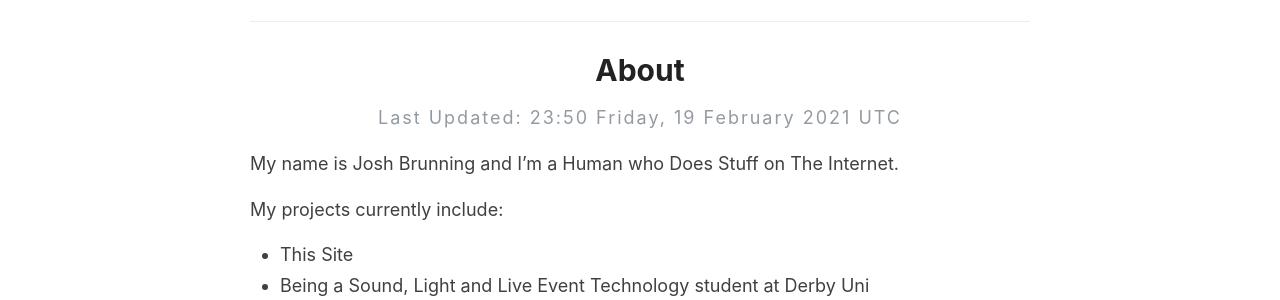
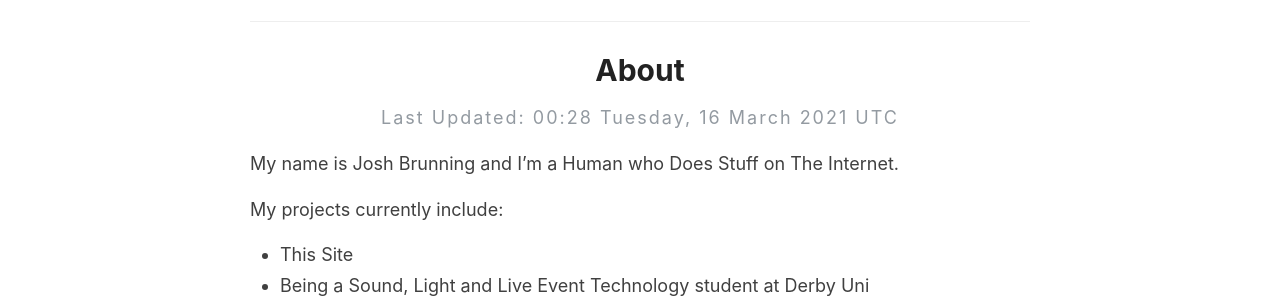
Before and after one commit to josh-justjosh/blog, a Jekyll site: the page built from _pages/Shared Content/about.md, in a window 1280 px wide. Shown: the part 142-442 px from the top of the page. Built offline with Jekyll 4.4.1, drawn with Linux system fonts in a browser that asks for light colours.

Commit message:
Update file(s) "/_pages/Shared Content/" from "josh-justjosh/homepage"

```diff
--- a/_pages/Shared Content/about.md
+++ b/_pages/Shared Content/about.md
@@ -2,7 +2,7 @@
 layout: page
 title: About
 permalink: /about/
-last_modified_at: 2021-02-19 23:50 +0000
+last_modified_at: 2021-03-16 00:28 +0000
 ---
 
 My name is Josh Brunning and I'm a Human who Does Stuff on The Internet.
```
